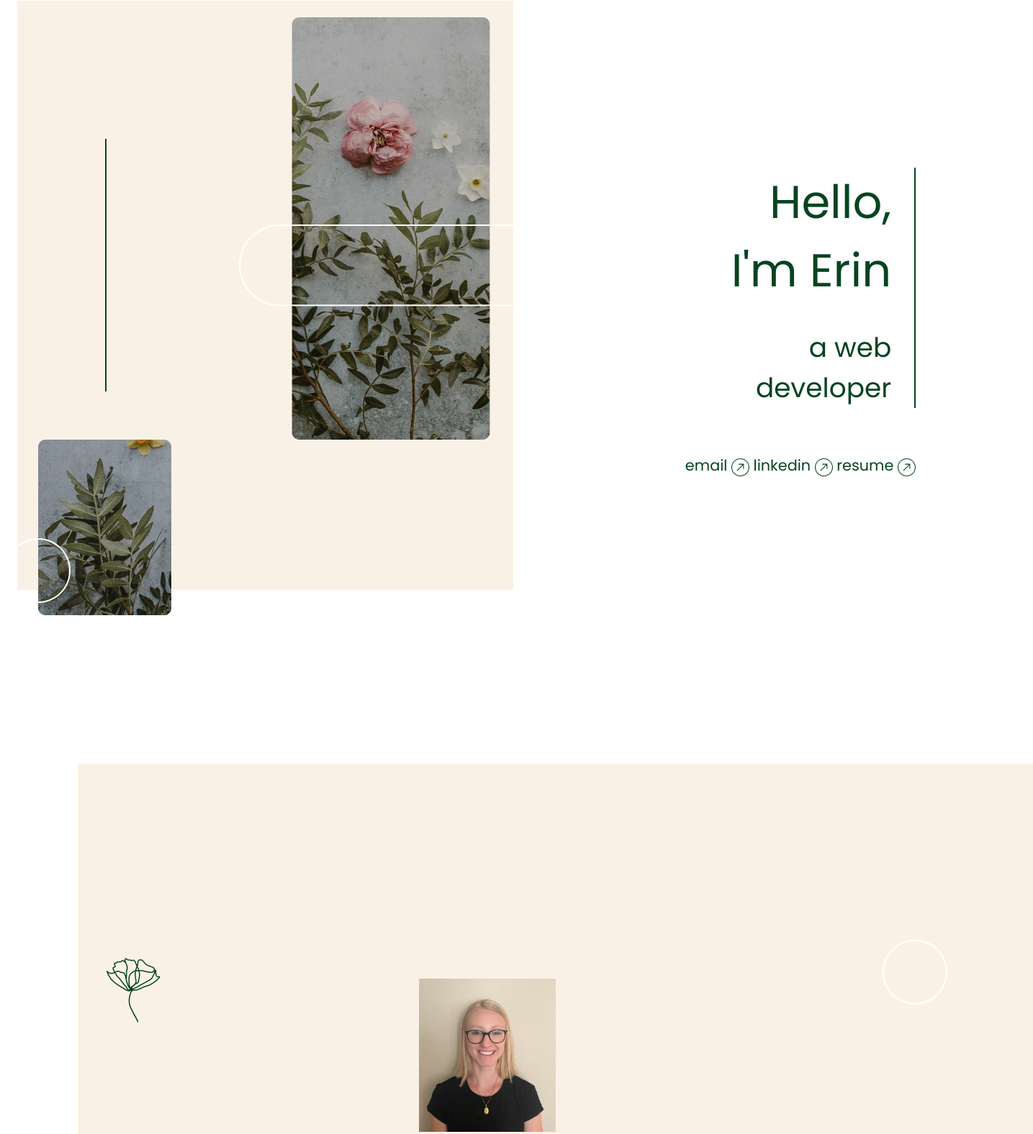
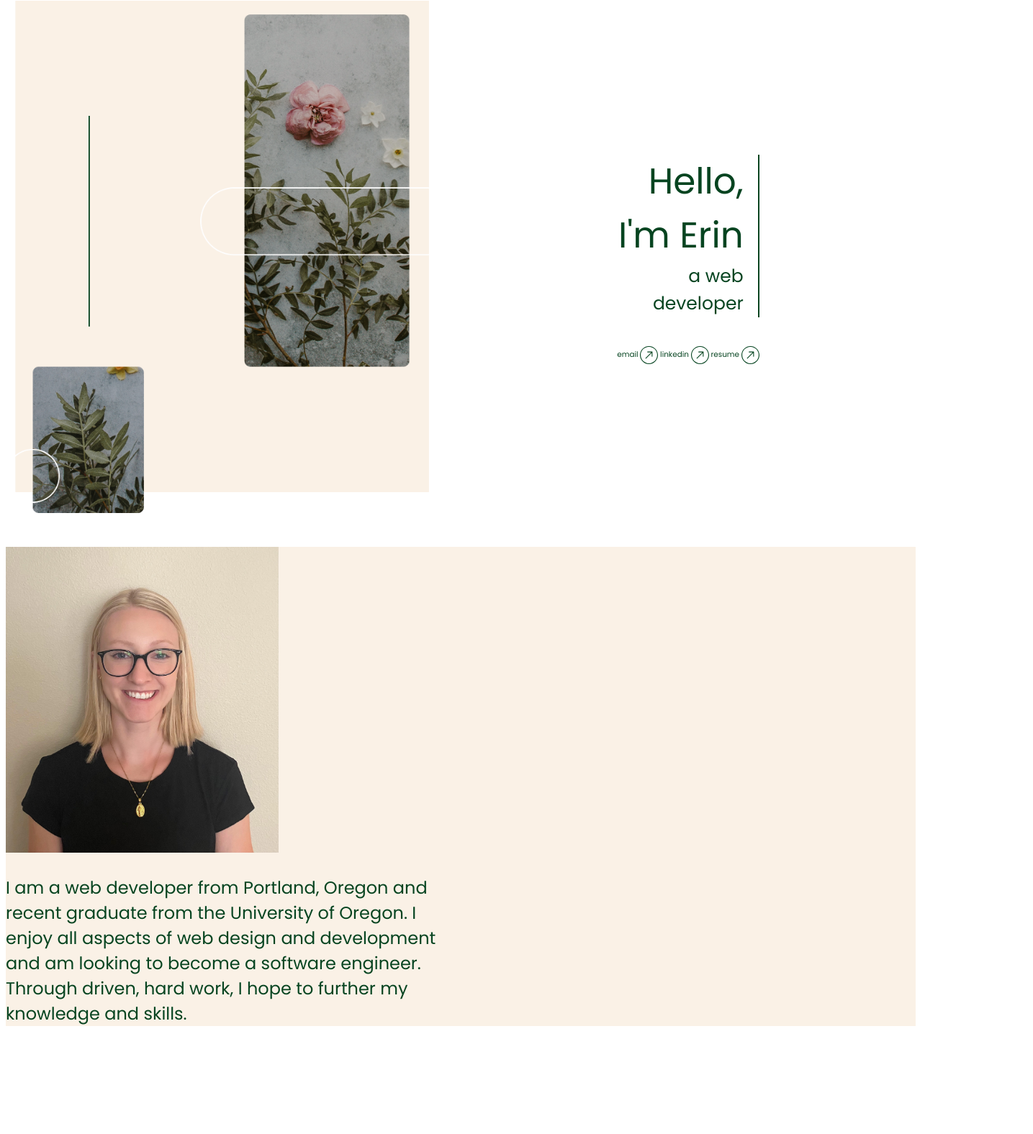
Before and after one commit to erinegloff/my-site, a plain HTML site: page home/index.html in a window 1280 px wide. Shown: the part 7-1583 px from the top of the page at 72% size, 1435 px wide, since content can reach past the window. After the commit the page ends 1457 px from the top, so only its background shows below. Drawn offline with Linux system fonts and the light colour scheme.

Commit message:
sizing changes

```diff
--- a/css/global.css
+++ b/css/global.css
@@ -1,6 +1,19 @@
 body {
   font-family: "Poppins";
   color: #064420;
+}
+
+h1,
+h2,
+h3,
+h4,
+h5,
+h6 {
+  margin: 0;
+}
+
+* {
+  box-sizing: border-box;
 }
 
 /* Font imports */
--- a/home/index.css
+++ b/home/index.css
@@ -1,37 +1,39 @@
 h1 {
   font-weight: lighter;
   overflow-wrap: wrap;
-  margin: 10%;
+  font-size: 50px;
 }
 
 h3 {
   font-weight: 100;
-  margin: 10%;
+  font-size: 25px;
 }
 
 .header {
   display: flex;
 }
 
+.header-img {
+  width: 100%;
+}
+
 .head-left {
   flex: 1;
-  max-width: 100%;
 }
 .head-right {
   display: flex;
   align-items: center;
-  justify-content: right;
+  justify-content: center;
   flex: 1;
-  max-width: 100%;
 }
 
 .head-text {
-  font-size: 200%;
   text-align: right;
 }
 
 .border-right {
   border-right: solid 2px #064420;
+  padding-right: 20px;
 }
 
 .head-links {
@@ -43,24 +45,25 @@ h3 {
 }
 
 .arrow {
-  vertical-align: bottom;
+  vertical-align: middle;
 }
 
 .arrow:hover {
   opacity: 0.5;
 }
 
-.middle-section {
-  width: 50%;
-  margin: 200px 0px 300px 100px;
-  position: relative;
-  top: 0;
-  left: 0;
+.me {
+  width: 30%;
 }
 
-.me {
-  position: absolute;
-  width: 30%;
-  top: 25%;
-  left: 75%;
+.about-me {
+  text-align: left;
+
+  width: 50%;
+  font-size: 150%;
 }
+
+.middle-section {
+  background: #faf1e6;
+  margin-top: 40px;
+}
--- a/home/index.html
+++ b/home/index.html
@@ -39,9 +39,11 @@
         </div>
       </div>
     </div>
-    <div class="middle-section overlap">
-      <img class="me" src="../images/pic-of-me.jpg"/>
-      <img class="middle-box" src="../images/middle-box.png" />
+    <div class="middle-section">
+      <div>
+        <img class="me" src="../images/pic-of-me.jpg"/>
+        <p class="about-me">I am a web developer from Portland, Oregon and recent graduate from the University of Oregon. I enjoy all aspects of web design and development and am looking to become a software engineer. Through driven, hard work, I hope to further my knowledge and skills. </p>
+      </div>
     </div>
   </body>
 </html>
```
